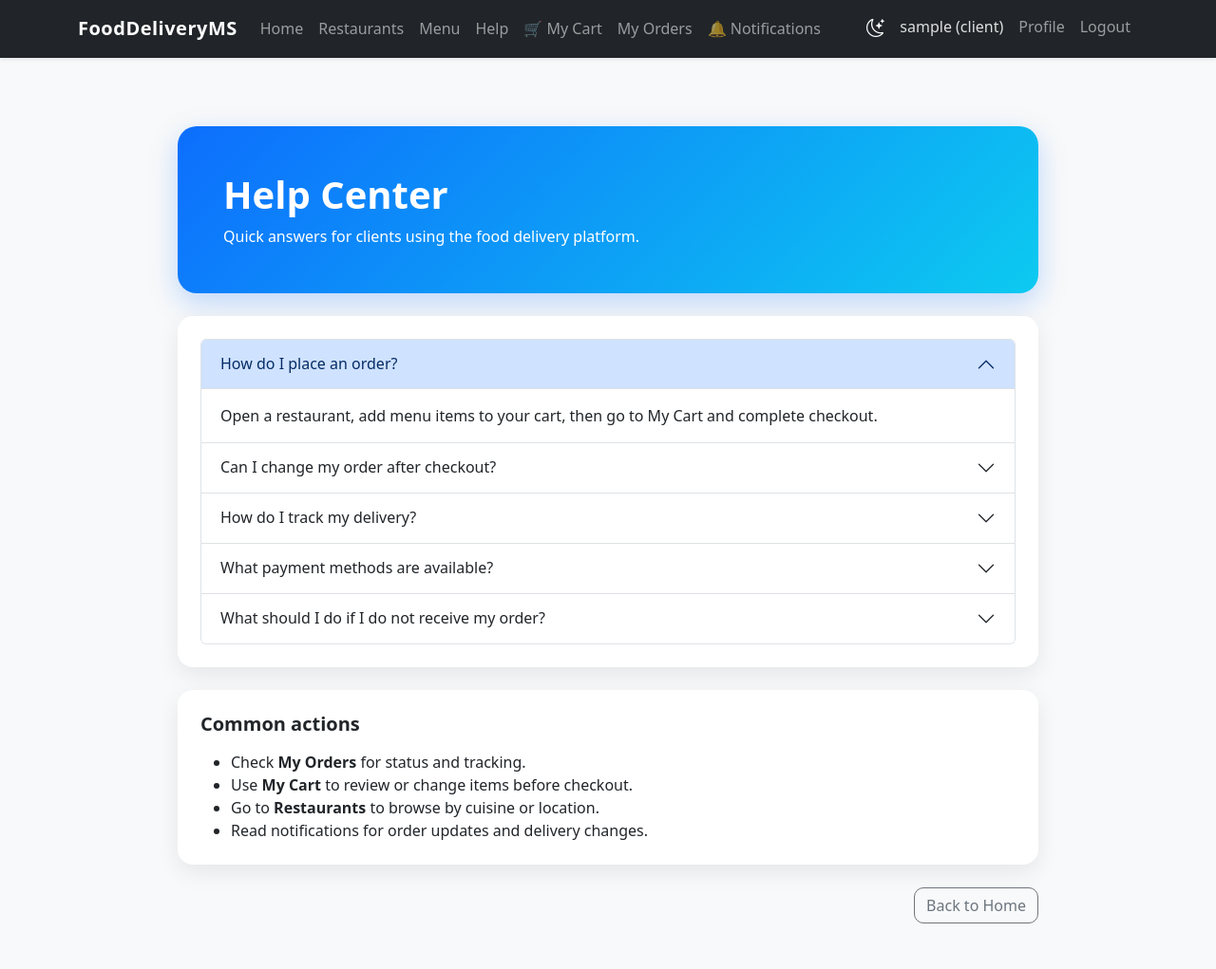
After one commit to andrei-necsulea/food-delivery-ms, a Django app: page /accounts/help/ in a window 1280 px wide. The commit adds this page. Shown: the whole page at 95% size. Run offline with Django 5.2, Linux system fonts and the light colour scheme; the visitor is signed in with stand-in values (Sample User, id 1); data that the repository does not hold is empty.

Commit message:
help page added

```diff
--- /dev/null
+++ b/Software Development/accounts/templates/accounts/help.html
@@ -0,0 +1,53 @@
+{% extends 'base.html' %}
+
+{% block title %}Help{% endblock %}
+
+{% block content %}
+<div class="container mt-4">
+    <div class="row justify-content-center">
+        <div class="col-lg-10">
+            <div class="hero-box mb-4">
+                <h1 class="display-6 fw-bold mb-2">Help Center</h1>
+                <p class="mb-0">Quick answers for clients using the food delivery platform.</p>
+            </div>
+
+            <div class="card content-card">
+                <div class="card-body p-4">
+                    <div class="accordion" id="helpAccordion">
+                        {% for faq in faqs %}
+                            <div class="accordion-item">
+                                <h2 class="accordion-header" id="heading{{ forloop.counter }}">
+                                    <button class="accordion-button {% if not forloop.first %}collapsed{% endif %}" type="button" data-bs-toggle="collapse" data-bs-target="#collapse{{ forloop.counter }}" aria-expanded="{% if forloop.first %}true{% else %}false{% endif %}" aria-controls="collapse{{ forloop.counter }}">
+                                        {{ faq.question }}
+                                    </button>
+                                </h2>
+                                <div id="collapse{{ forloop.counter }}" class="accordion-collapse collapse {% if forloop.first %}show{% endif %}" aria-labelledby="heading{{ forloop.counter }}" data-bs-parent="#helpAccordion">
+                                    <div class="accordion-body">
+                                        {{ faq.answer }}
+                                    </div>
+                                </div>
+                            </div>
+                        {% endfor %}
+                    </div>
+                </div>
+            </div>
+
+            <div class="card content-card mt-4">
+                <div class="card-body p-4">
+                    <h2 class="h5 fw-bold mb-3">Common actions</h2>
+                    <ul class="mb-0">
+                        <li>Check <strong>My Orders</strong> for status and tracking.</li>
+                        <li>Use <strong>My Cart</strong> to review or change items before checkout.</li>
+                        <li>Go to <strong>Restaurants</strong> to browse by cuisine or location.</li>
+                        <li>Read notifications for order updates and delivery changes.</li>
+                    </ul>
+                </div>
+            </div>
+
+            <div class="text-end mt-4">
+                <a href="{% url 'home' %}" class="btn btn-outline-secondary">Back to Home</a>
+            </div>
+        </div>
+    </div>
+</div>
+{% endblock %}
--- a/Software Development/accounts/urls.py
+++ b/Software Development/accounts/urls.py
@@ -1,7 +1,7 @@
 from django.urls import path
 from django.urls import reverse_lazy
 from django.contrib.auth import views as auth_views
-from .views import CustomLoginView, register_view, logout_view, create_admin_user_view, profile_view, update_profile_view
+from .views import CustomLoginView, register_view, logout_view, create_admin_user_view, profile_view, update_profile_view, help_view
 
 urlpatterns = [
     path('login/', CustomLoginView.as_view(), name='login'),
@@ -10,6 +10,7 @@ urlpatterns = [
     path('admin/create-user/', create_admin_user_view, name='create_admin_user'),
     path('profile/', profile_view, name='profile'),
     path('profile/update/', update_profile_view, name='update_profile'),
+    path('help/', help_view, name='help'),
 
     # Password reset flow
     path('password-reset/', auth_views.PasswordResetView.as_view(
--- a/Software Development/accounts/views.py
+++ b/Software Development/accounts/views.py
@@ -81,6 +81,35 @@ def update_profile_view(request):
     return render(request, 'accounts/update_profile.html', {'form': form})
 
 
+@role_required(['client'])
+def help_view(request):
+    """Client help page with common questions and answers"""
+    faqs = [
+        {
+            'question': 'How do I place an order?',
+            'answer': 'Open a restaurant, add menu items to your cart, then go to My Cart and complete checkout.',
+        },
+        {
+            'question': 'Can I change my order after checkout?',
+            'answer': 'You can modify the order only while it is still in Created status. After acceptance, changes are no longer allowed.',
+        },
+        {
+            'question': 'How do I track my delivery?',
+            'answer': 'Open My Orders and click Track on an active order to see route and delivery status updates.',
+        },
+        {
+            'question': 'What payment methods are available?',
+            'answer': 'Depending on the restaurant and checkout settings, you can pay by cash, card, or online payment.',
+        },
+        {
+            'question': 'What should I do if I do not receive my order?',
+            'answer': 'Check the order status first. If it is delayed or marked delivered but you did not receive it, contact support or the restaurant manager through the platform.',
+        },
+    ]
+
+    return render(request, 'accounts/help.html', {'faqs': faqs})
+
+
 def logout_view(request):
     logout(request)
     return redirect('home')
--- a/Software Development/templates/base.html
+++ b/Software Development/templates/base.html
@@ -208,6 +208,9 @@
                         <a class="nav-link" href="{% url 'menu_list' %}">Menu</a>
                     </li>
                     <li class="nav-item">
+                        <a class="nav-link" href="{% url 'help' %}">Help</a>
+                    </li>
+                    <li class="nav-item">
                         <a class="nav-link" href="{% url 'cart_detail' %}">
                             🛒 My Cart
                             {% if cart_item_count > 0 %}
```
